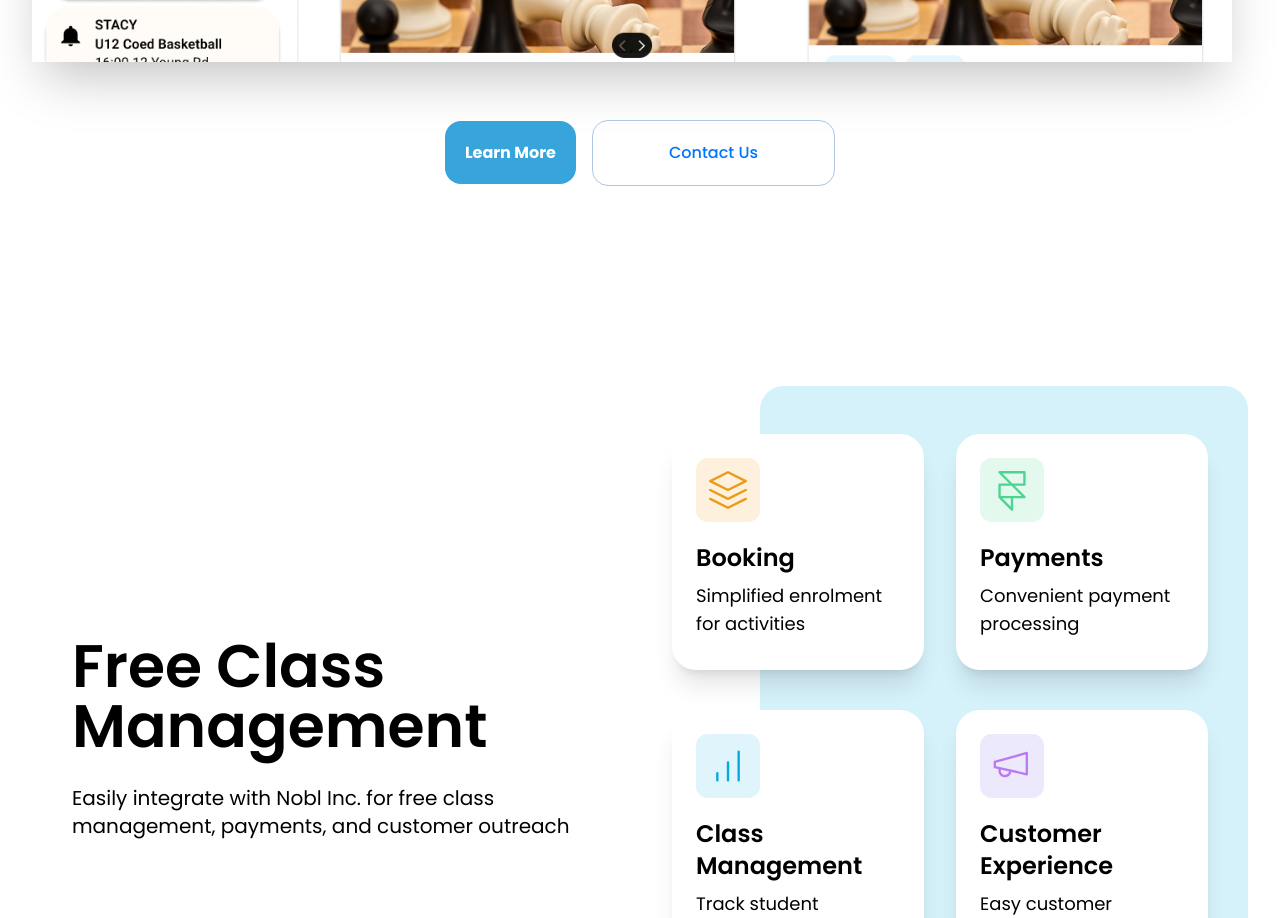
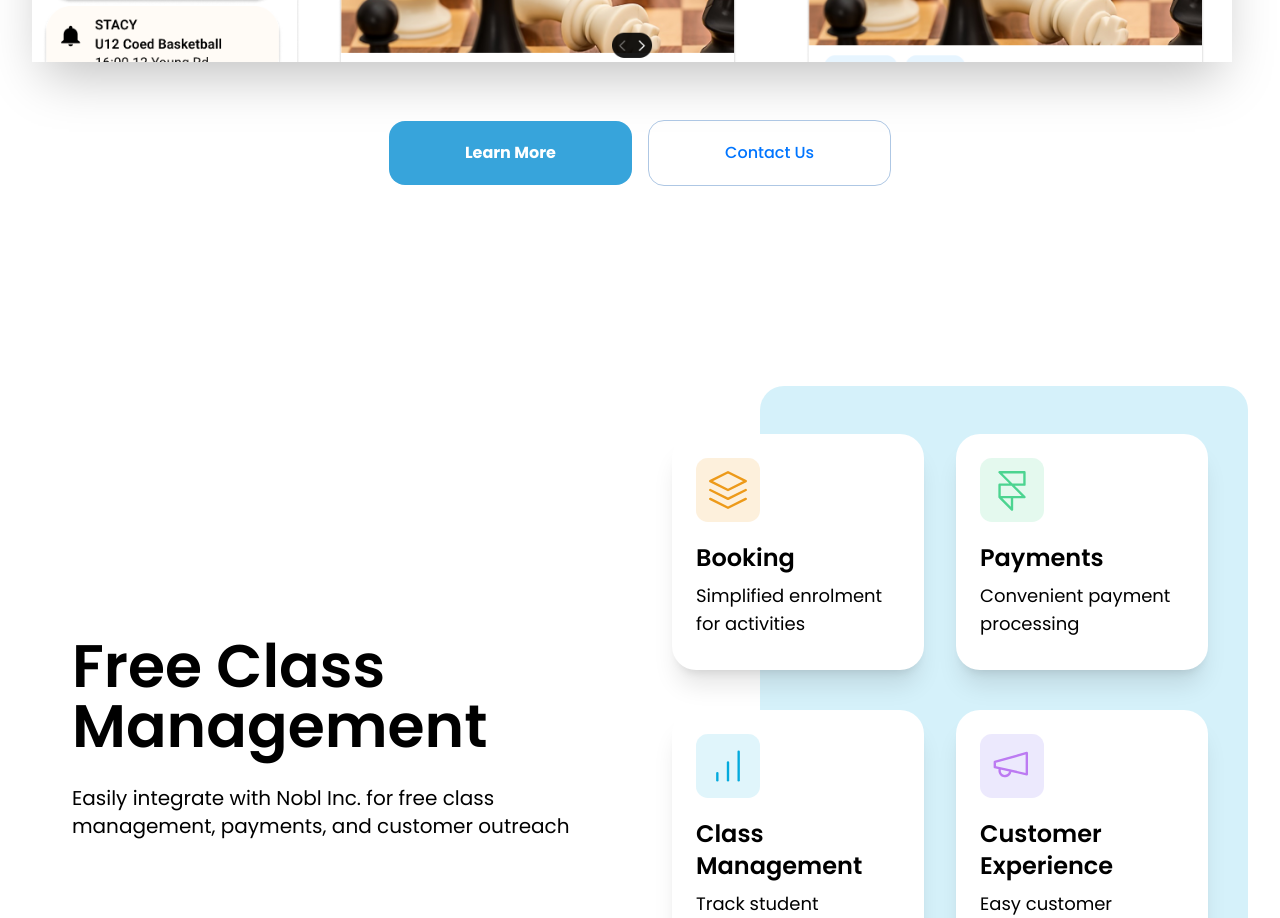
Before and after one commit to NoblKids/front-page, a Next.js app: page / in a window 1280 px wide. Shown: the part 1700-2618 px from the top of the page. Built offline with nearby package versions, Linux system fonts and the light colour scheme.

Commit message:
firefox fix

```diff
--- a/src/components/FrontPage/Banner/Banner.tsx
+++ b/src/components/FrontPage/Banner/Banner.tsx
@@ -76,13 +76,15 @@ const Banner = () => {
                     </div>
 
                     <div className="text-center mt-[50px]">
-                        <a type="button" className={`w-auto md:w-1/5 font-bold text-30px rounded-2xl text-white bg-[#37a4db] py-5 px-[20px] mt-2 ${isVisible ? 'opacity-100' : 'opacity-0'}`}
+                        <button type="button" className={`w-auto md:w-1/5 font-bold text-30px rounded-2xl text-white bg-[#37a4db] py-5 px-[20px] mt-2 ${isVisible ? 'opacity-100' : 'opacity-0'}`}
                         style={{ transition: 'opacity 1.0s' }}
-                        href="public/FrontPage/Nobl.pdf"
-                        target="_blank"
-                        rel="noopener noreferrer">
+                        // PENDING ROUTING
+                        // href="public/FrontPage/Nobl.pdf"
+                        // target="_blank"
+                        // rel="noopener noreferrer"
+                        >
                             Learn More
-                        </a>
+                        </button>
 
                         <button type="button" className={`w-auto md:w-1/5 font-medium text-30px ml-4 rounded-2xl mt-2 text-blue transition duration-150 ease-in-out py-5 px-[20px] border border-lightgrey ${isVisible ? 'opacity-100' : 'opacity-0'}`}
                         style={{ transition: 'opacity 1.0s' }}
```
